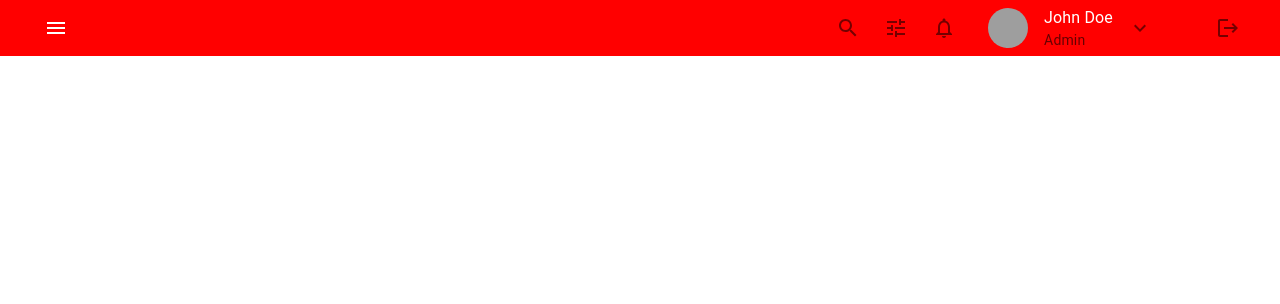
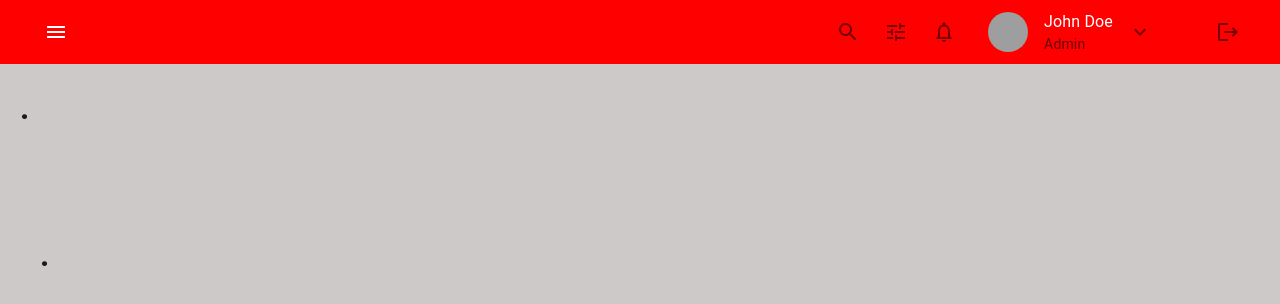
Before and after one commit to kien-ndt/mock_training_team_a, a Next.js app: page /testnghiatv8 in a window 1280 px wide. Shown: the top 304 px of the page. Built offline with nearby package versions, Linux system fonts and the light colour scheme; grey boxes are pictures that could not be loaded.

Commit message:
add content header + component in content

```diff
--- /dev/null
+++ b/components/layout/content/content.module.css
@@ -0,0 +1,15 @@
+.main-content{
+    background-color: rgb(205, 201, 200  );
+    min-height: 100vh;
+    width: 100%;
+    padding: 20px 20px 20px 20px;
+    /* box-sizing: border-box; */
+}
+
+
+.main-content .label {
+    text-transform: uppercase;
+    font-size: 2rem;
+    font-weight: bold;
+    margin-bottom: 15px;
+}
--- /dev/null
+++ b/components/layout/content/index.tsx
@@ -0,0 +1,17 @@
+import { Wrapper } from './Title.style'
+import Styles from './content.module.css'
+type propsType = {
+    children: any,
+    title: string
+}
+
+function MainContent(props: propsType){
+    return(
+        <div className={Styles["main-content"]}>
+            <div className={Styles["label"]}>{props.title}</div>
+            {props.children}
+        </div>
+    )
+}
+
+export default MainContent
--- a/components/layout/header/header.module.css
+++ b/components/layout/header/header.module.css
@@ -1,8 +1,9 @@
 .container {
     display: flex;
-    min-height: 3rem;
+    height: 64px;
     background-color:red;
     justify-content: space-between;
+    align-items: center;
     padding-right: 2rem;
     box-sizing: border-box;
     position: fixed;
--- a/components/layout/mainLayout.tsx
+++ b/components/layout/mainLayout.tsx
@@ -32,6 +32,7 @@
  import { MainContextProvider } from '../../context/MainContext'
 
 import ButtonAppBar from './header/header';
+import MainContent from './content';
 
  const drawerWidth = 300;
 
@@ -75,12 +76,16 @@ import ButtonAppBar from './header/header';
    display: 'flex',
    alignItems: 'center',
    padding: theme.spacing(0, 1),
+   paddingBottom: 0,
+   paddingTop: 0,
+   boxSizing: "border-box",
    // necessary for content to be below app bar
    ...theme.mixins.toolbar,
+   height: "64px",
    justifyContent: 'flex-end',
  }));
 
- export default function PersistentDrawerLeft(props: {children: any}) {
+ export default function PersistentDrawerLeft(props: {children: any, titleContent?:string}) {
    const theme = useTheme();
    const [open, setOpen] = React.useState(false);
 
@@ -96,7 +101,7 @@ import ButtonAppBar from './header/header';
     <MainContextProvider>
      <Box sx={{ display: 'flex' }}>
        <CssBaseline />
-       <AppBar position="fixed" open={open}>
+       <AppBar position="fixed" open={open} >
            {/* <IconButton
              color="inherit"
              aria-label="open drawer"
@@ -154,8 +159,8 @@ import ButtonAppBar from './header/header';
          </DrawerHeader>
          <Divider />
             <Sidebar />
-         <Divider />
-         <List>
+         {/* <Divider /> */}
+         {/* <List>
            {['All mail', 'Trash', 'Spam'].map((text, index) => (
              <ListItem button key={text}>
                <ListItemIcon>
@@ -164,16 +169,16 @@ import ButtonAppBar from './header/header';
                <ListItemText primary={text} />
              </ListItem>
            ))}
-         </List>
+         </List> */}
        </Drawer>
 
 
 
-       <Main open={open}>
-         <DrawerHeader />
-         <div>
+       <Main open={open} style={{padding: 0}}>
+          <DrawerHeader />
+         <MainContent title={props.titleContent?props.titleContent:"."}>
            {props.children}
-         </div>
+         </MainContent>
        </Main>
      </Box>
      </MainContextProvider>
--- a/pages/_app.tsx
+++ b/pages/_app.tsx
@@ -4,7 +4,7 @@ import type { AppProps } from 'next/app'
 import PersistentDrawerLeft from "../components/layout/mainLayout";
 function MyApp({ Component, pageProps }: AppProps) {
   return(
-  <PersistentDrawerLeft>
+  <PersistentDrawerLeft titleContent={(Component as any).titleContent} >
     <Component {...pageProps} />
   </PersistentDrawerLeft>
   )
--- a/pages/dashboard.tsx
+++ b/pages/dashboard.tsx
@@ -5,4 +5,6 @@ import PersistentDrawerLeft from "../components/layout/mainLayout";
 function Dashboard(){
     return <h1>dashboard</h1>
 }
+
+Dashboard.titleContent="Dashboard"
 export default Dashboard
--- a/pages/registration.tsx
+++ b/pages/registration.tsx
@@ -9,4 +9,6 @@ function Registration() {
             <RegistrationComponent />
     )
 }
+
+Registration.titleContent="Registration"
 export default Registration
```
Also changed, not shown: components/layout/content/Title.style.ts (+3 -7 lines).
